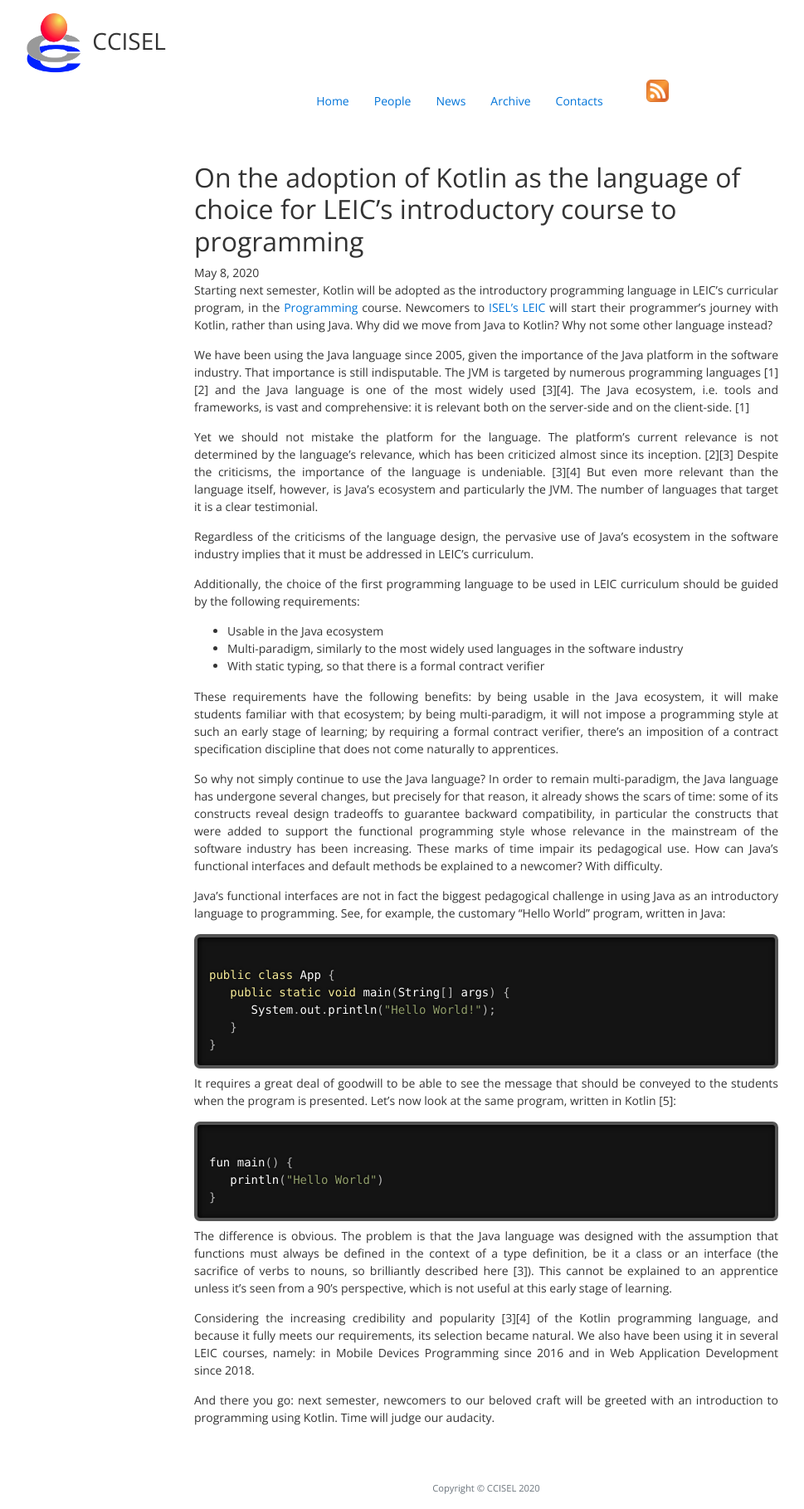
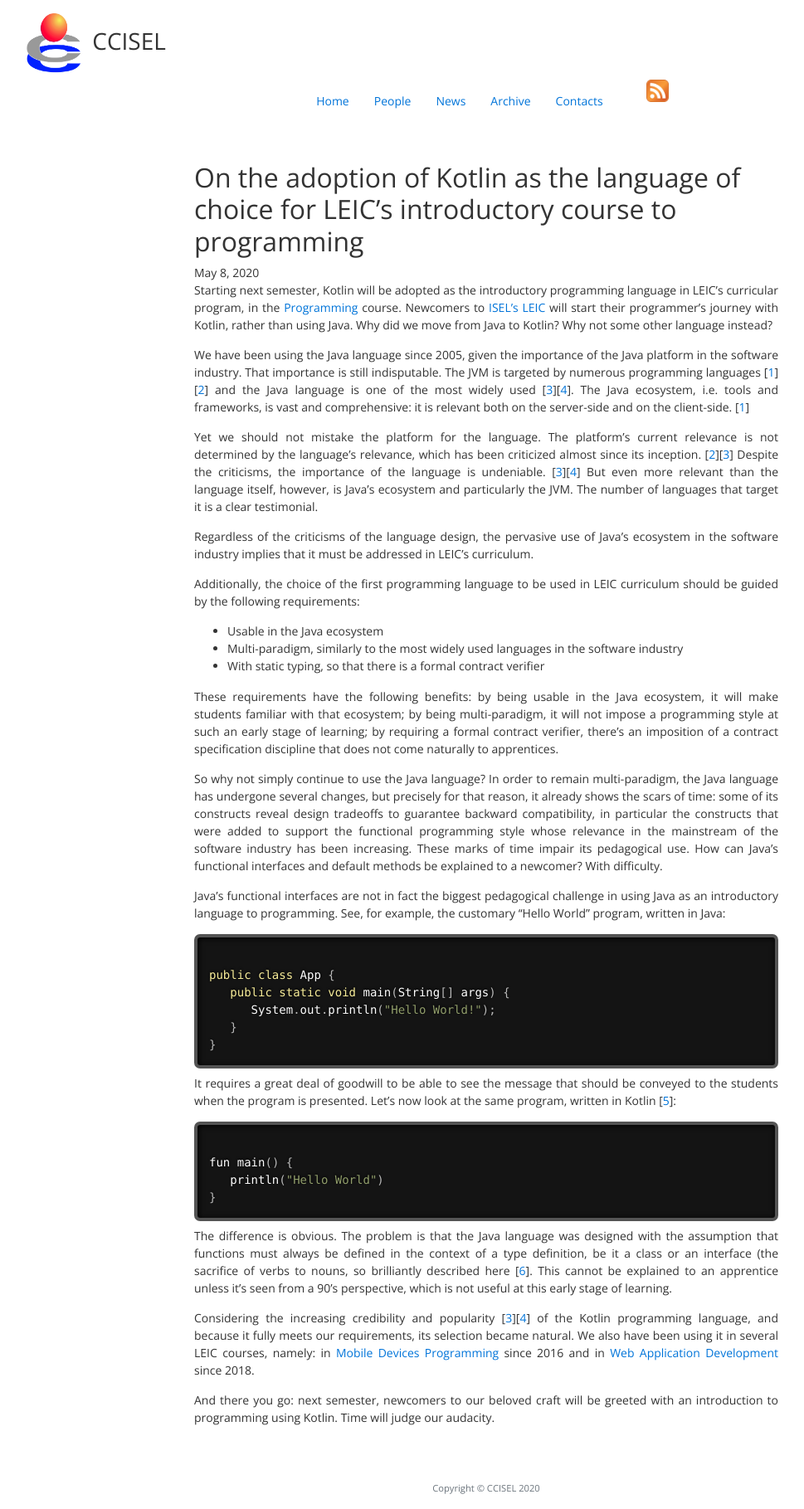
Before and after one commit to jpatri/ccisel.github.io, a Jekyll site: the page built from _posts/2020-05-08-paulo-leic-kotlin.md, in a window 1280 px wide. Shown: the whole page at 83% size, without its empty margins (54-1023 px from the left). Built offline with Jekyll 4.4.1, drawn with Linux system fonts in a browser that asks for light colours; part of the change alters nothing that is shown.

Commit message:
Fixes broken links.

```diff
--- a/_posts/2020-05-08-paulo-leic-kotlin.md
+++ b/_posts/2020-05-08-paulo-leic-kotlin.md
@@ -24,15 +24,15 @@ did we move from Java to Kotlin? Why not some other language instead?
 
 We have been using the Java language since 2005, given the importance of the
 Java platform in the software industry. That importance is still indisputable.
-The JVM is targeted by numerous programming languages [1][2] and the Java
-language is one of the most widely used [3][4]. The Java ecosystem, i.e. tools
+The JVM is targeted by numerous programming languages [[1](https://en.wikipedia.org/wiki/Java_(software_platform)#Languages)][[2](https://en.wikipedia.org/wiki/List_of_JVM_languages)] and the Java
+language is one of the most widely used [[3](https://www.jetbrains.com/lp/devecosystem-2019/)][[4](https://insights.stackoverflow.com/survey/2019?#technology)]. The Java ecosystem, i.e. tools
 and frameworks, is vast and comprehensive: it is relevant both on the
-server-side and on the client-side. [1]
+server-side and on the client-side. [[1](https://en.wikipedia.org/wiki/Java_(software_platform)#Languages)]
 
 Yet we should not mistake the platform for the language. The platform’s current
 relevance is not determined by the language’s relevance, which has been
-criticized almost since its inception. [2][3] Despite the criticisms, the
-importance of the language is undeniable. [3][4] But even more relevant than the
+criticized almost since its inception. [[2](https://en.wikipedia.org/wiki/List_of_JVM_languages)][[3](https://www.jetbrains.com/lp/devecosystem-2019/)] Despite the criticisms, the
+importance of the language is undeniable. [[3](https://www.jetbrains.com/lp/devecosystem-2019/)][[4](https://insights.stackoverflow.com/survey/2019?#technology)] But even more relevant than the
 language itself, however, is Java’s ecosystem and particularly the JVM. The
 number of languages that target it is a clear testimonial.
 
@@ -76,7 +76,7 @@ public class App {
 
 It requires a great deal of goodwill to be able to see the message that should
 be conveyed to the students when the program is presented. Let’s now look at the
-same program, written in Kotlin [5]:
+same program, written in Kotlin [[5](https://kotlinlang.org/)]:
 
 <pre><code class="language-java">
 fun main() {
@@ -87,14 +87,14 @@ fun main() {
 The difference is obvious. The problem is that the Java language was designed
 with the assumption that functions must always be defined in the context of a
 type definition, be it a class or an interface (the sacrifice of verbs to nouns,
-so brilliantly described here [3]). This cannot be explained to an apprentice
+so brilliantly described here [[6](http://steve-yegge.blogspot.com/2006/03/execution-in-kingdom-of-nouns.html)]. This cannot be explained to an apprentice
 unless it’s seen from a 90’s perspective, which is not useful at this early
 stage of learning.
 
-Considering the increasing credibility and popularity [3][4] of the Kotlin
+Considering the increasing credibility and popularity [[3](https://www.jetbrains.com/lp/devecosystem-2019/)][[4](https://insights.stackoverflow.com/survey/2019?#technology)] of the Kotlin
 programming language, and because it fully meets our requirements, its selection
 became natural. We also have been using it in several LEIC courses, namely: in
-Mobile Devices Programming since 2016 and in Web Application Development since
+[Mobile Devices Programming](https://www.isel.pt/en/subjects/mobile-devices-programming-leic) since 2016 and in [Web Application Development](https://www.isel.pt/en/subjects/web-application-development-leic) since
 2018.
 
 And there you go: next semester, newcomers to our beloved craft will be greeted
```
